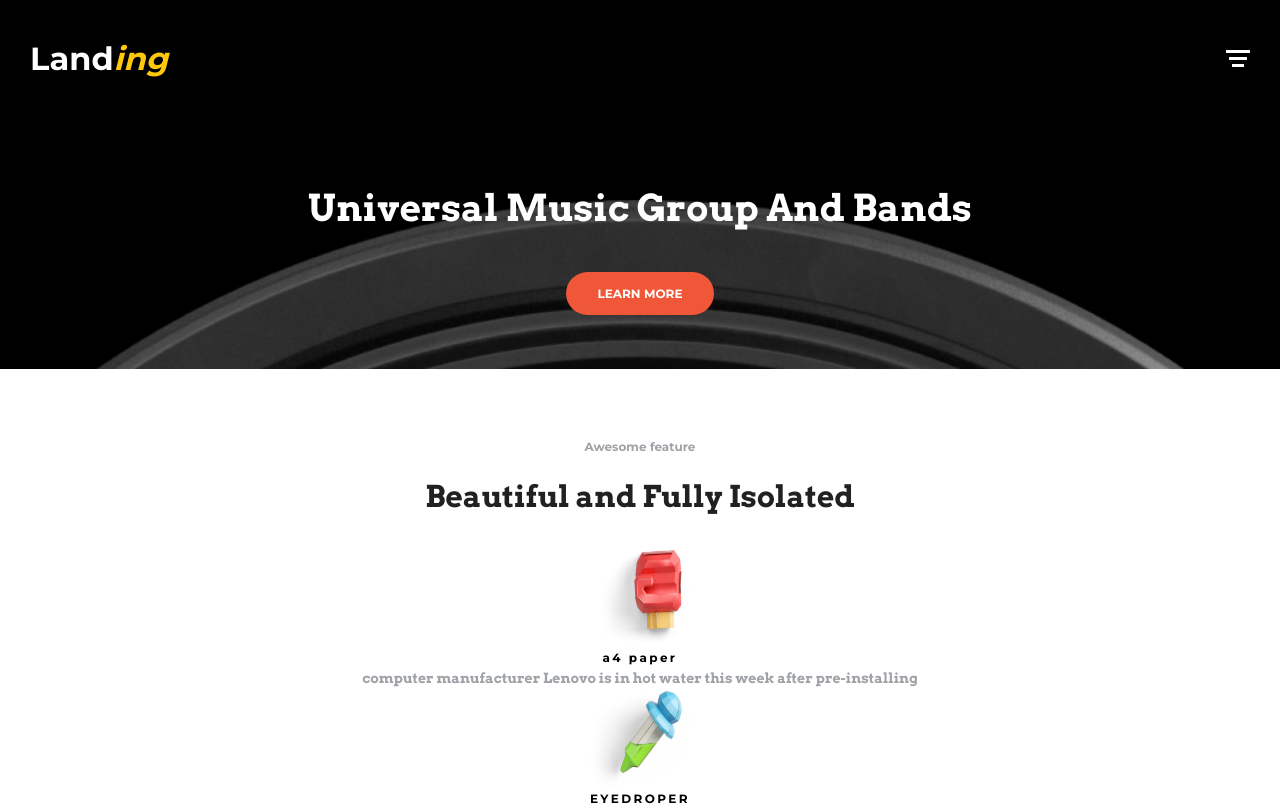
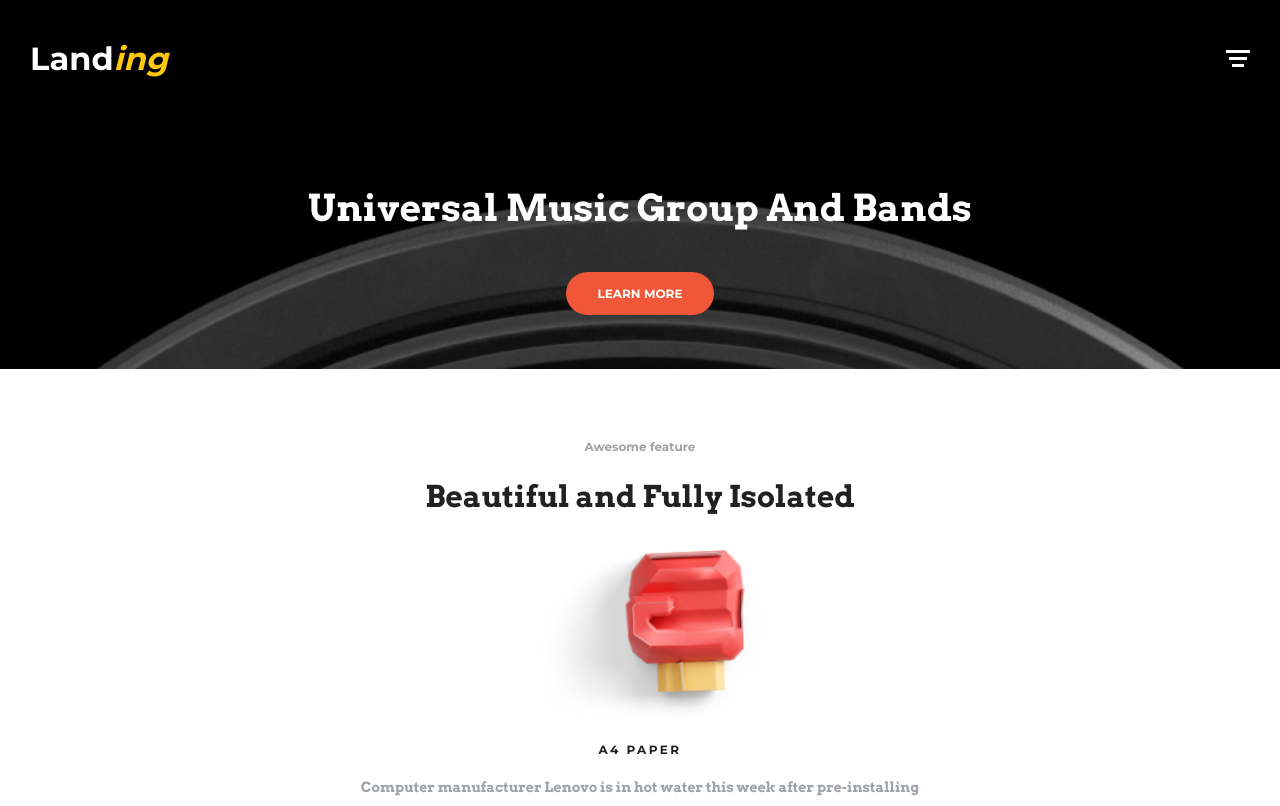
Before and after one commit to andreycrane/markup_contest, a Vue app: page / in a window 1280 px wide. Shown: the top 806 px of the page. Built offline with nearby package versions, Linux system fonts and the light colour scheme.

Commit message:
a bit of styles

```diff
--- a/src/components/Feature/Feature.vue
+++ b/src/components/Feature/Feature.vue
@@ -12,4 +12,4 @@
 };
 </script>
 
-<style src="./feature.css"></style>
+<style scoped src="./feature.css"></style>
--- a/src/components/Feature/feature.css
+++ b/src/components/Feature/feature.css
@@ -2,30 +2,37 @@
   display: flex;
   flex-direction: column;
   align-items: center;
+  margin-bottom: 42px;
 }
 
 .feature-img {
-  width: 100px;
-  height: 100px;
+  object-fit: contain;
+  width: 100%;
+  height: 180px;
+  margin-bottom: 12px;
 }
 
 .feature-title {
   font-family: Montserrat;
-  font-style: normal;
   font-weight: bold;
   font-size: 12px;
   line-height: 15px;
-  align-items: flex-end;
   text-align: center;
+  text-transform: uppercase;
   letter-spacing: 2.4px;
+  color: #212121;
+  margin-bottom: 17px;
 }
 
 .feature-description {
+
   font-family: Arvo;
-  font-style: normal;
-  font-weight: normal;
   font-size: 14px;
   line-height: 26px;
   text-align: center;
-  color: #9FA3A7;
+  color: #9FA3A7
 }
+
+.feature-description::first-letter {
+  text-transform: capitalize;
+}
```
